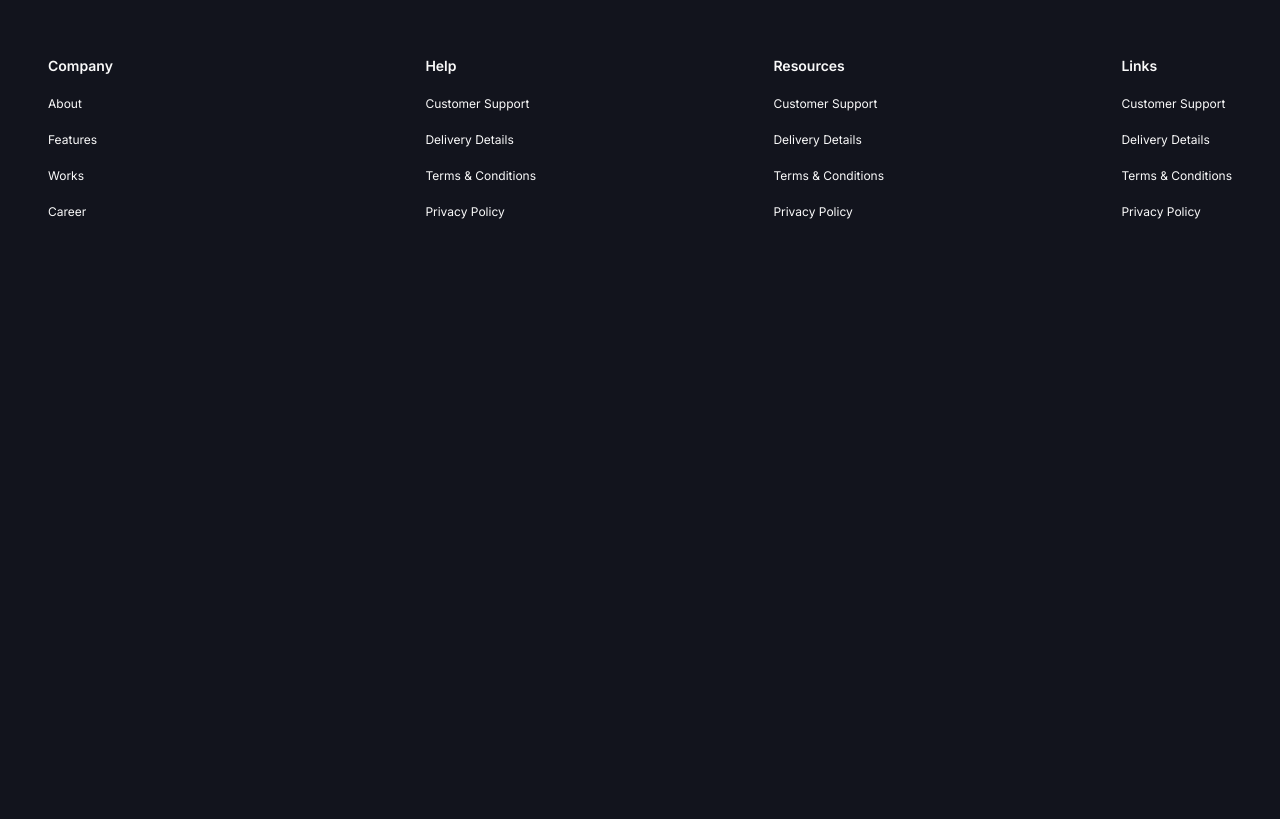
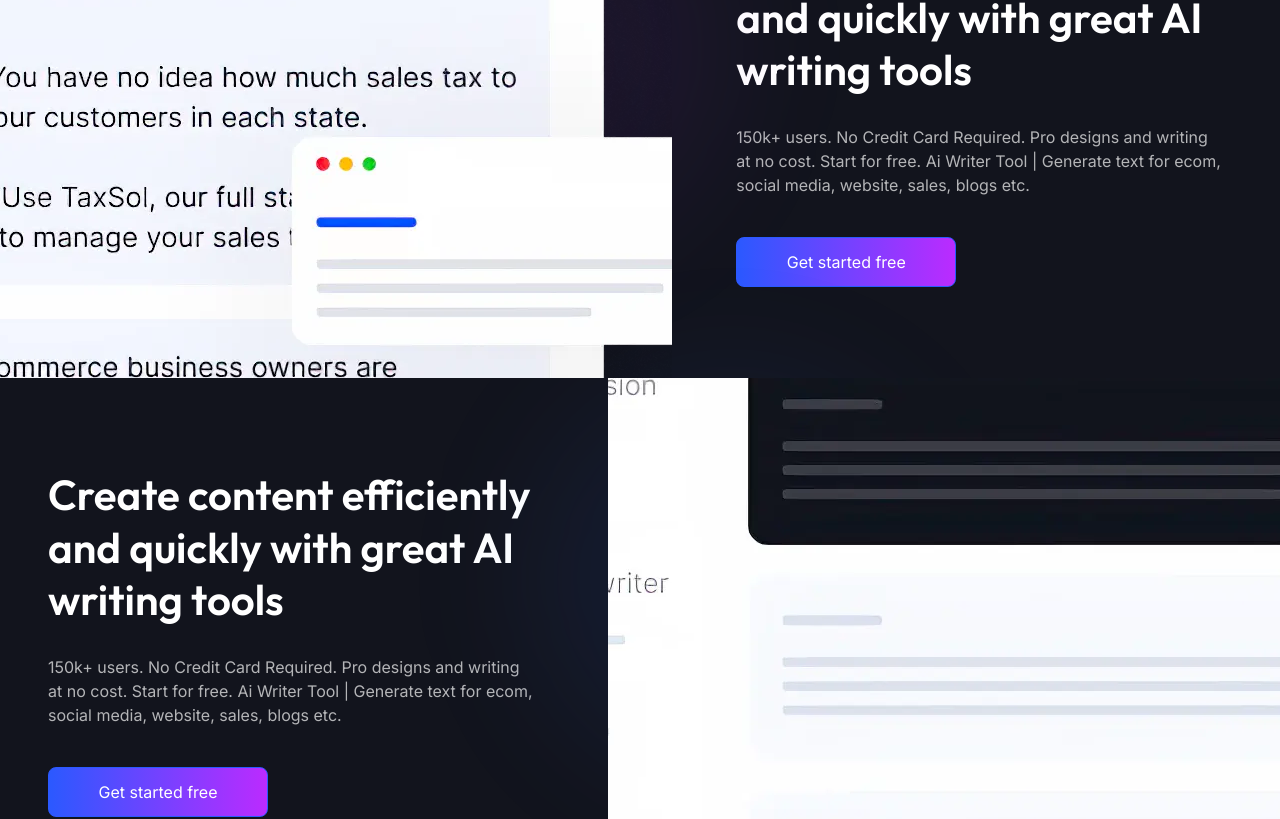
Before and after one commit to cssmh/hotch-potch-home, a Next.js app: page / in a window 1280 px wide. Shown: the part 1200-2019 px from the top of the page. Before the commit the page ends 1476 px from the top, so only its background shows below. Built offline with nearby package versions, Linux system fonts and the light colour scheme.

Commit message:
Content in home added with type

```diff
--- a/src/app/page.tsx
+++ b/src/app/page.tsx
@@ -1,5 +1,6 @@
 import Banner from "@/components/Banner";
 import Company from "@/components/Company";
+import Content from "@/components/Content";
 
 export default function Home() {
   return (
@@ -11,6 +12,26 @@ export default function Home() {
         <Banner />
       </div>
       <Company />
+      <div className="section-padding flex flex-col gap-8 xl:gap-0 pb-8 md:pb-5 lg:pb-0">
+        <Content
+          key={1}
+          className="flex flex-col md:flex-row items-center justify-evenly"
+          imgSrc="/assets/images/trial/trial-img-1.webp"
+          heading="Create content efficiently and quickly with great AI writing tools"
+          desc="150k+ users. No Credit Card Required. Pro designs and writing at no cost. Start for free. Ai Writer Tool | Generate text for ecom, social media, website, sales, blogs etc."
+          imgStyle="-right-7 md:-right-0 md:-left-8 lg:-left-12 xl:-left-16 2xl:-left-20 md:h-[350px] lg:h-[450px] xl:h-[530px] 2xl:h-[650px] md:object-contain xl:object-none"
+          blobStyle="left-[100px] lg:left-[200px] xl:left-[280px] 2xl:left-[350px] top-0 bg-[#a136f214]"
+        />
+        <Content
+          key={2}
+          className="flex flex-col md:flex-row-reverse items-center justify-evenly"
+          imgSrc="/assets/images/trial/trial-img-2.webp"
+          heading="Create content efficiently and quickly with great AI writing tools"
+          desc="150k+ users. No Credit Card Required. Pro designs and writing at no cost. Start for free. Ai Writer Tool | Generate text for ecom, social media, website, sales, blogs etc."
+          imgStyle="-right-0 md:-right-8 lg:-right-12 xl:-right-16 2xl:-right-20 md:h-[350px] lg:h-[450px] xl:h-[530px] 2xl:h-[650px] md:object-contain xl:object-none"
+          blobStyle="right-[100px] lg:right-[240px] xl:right-[300px] 2xl:right-[400px] -top-5 md:top-0 2xl:top-10 bg-[#366bf215]"
+        />
+      </div>
     </main>
   );
 }
--- /dev/null
+++ b/src/components/Content.tsx
@@ -0,0 +1,60 @@
+import Image from "next/image";
+import Link from "next/link";
+import CustomButton from "./ui/CustomButton";
+
+interface ContentProps {
+  className?: string;
+  imgSrc: string;
+  heading: string;
+  desc: string;
+  imgStyle: string;
+  blobStyle: string;
+}
+
+const Content: React.FC<ContentProps> = ({
+  className,
+  imgSrc,
+  heading,
+  desc,
+  imgStyle,
+  blobStyle,
+}) => {
+  return (
+    <section className="main-container">
+      <div className={`${className} relative 2xl:px-44`}>
+        {/* blob blur */}
+        <div
+          className={`absolute w-[200px] h-[200px] md:w-[300px] xl:w-[400px] md:h-[300px] xl:h-[400px] rounded-full blur-3xl ${blobStyle}`}
+        />
+        <Image
+          src={imgSrc}
+          alt="Seo content written by ai"
+          width={690}
+          height={650}
+          className={`relative z-10 ${imgStyle}`}
+        />
+        <div className="flex flex-col gap-4 lg:gap-7">
+          <h2 className="sub-heading max-w-[497px] font-semibold xl:leading-tight 2xl:leading-tight">
+            {heading}
+          </h2>
+          <p className="desc-text text-secondary/70 max-w-[487px]">{desc}</p>
+          <div className="max-w-[180px] lg:max-w-[220px] mt-3">
+            <Link href={"/"}>
+              <CustomButton
+                key={1}
+                textLabel="Get started free"
+                btnBgColor="primary-gradient"
+                borderColor="border border-gradient"
+                hoverColor1="bg-primary"
+                hoverColor2="bg-[#FFC947]"
+                hoverColor3="accent-gradient"
+              />
+            </Link>
+          </div>
+        </div>
+      </div>
+    </section>
+  );
+};
+
+export default Content;
```
